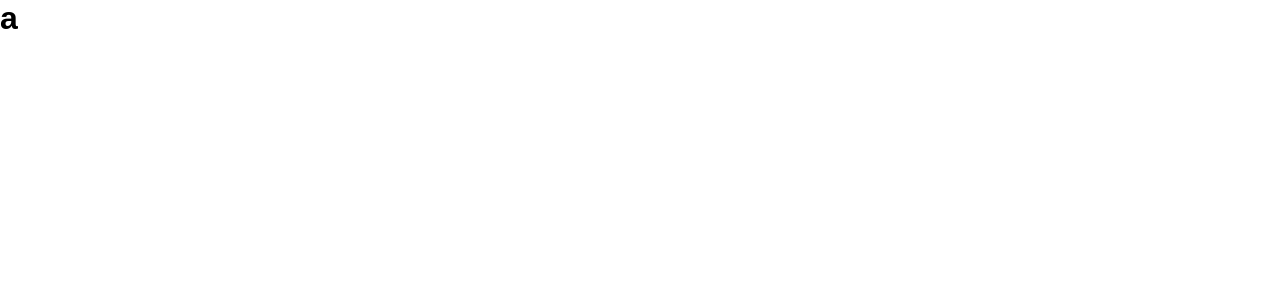
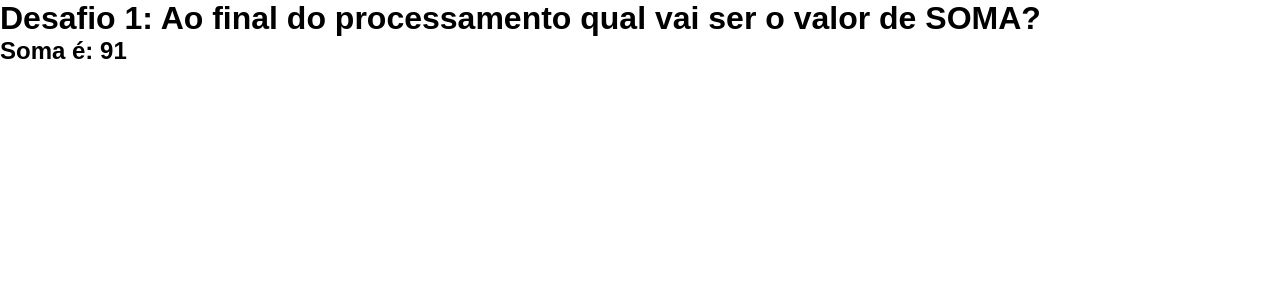
Before and after one commit to vinicius-melo99/targetsistemas-desafio, a React (Vite) app: page / in a window 1280 px wide. Shown: the top 300 px of the page. Built offline with nearby package versions, Linux system fonts and the light colour scheme.

Commit message:
feat: solução desafio 1

```diff
--- a/package.json
+++ b/package.json
@@ -4,7 +4,7 @@
   "version": "0.0.0",
   "type": "module",
   "scripts": {
-    "dev": "vite",
+    "dev": "vite --open",
     "build": "tsc -b && vite build",
     "lint": "eslint .",
     "preview": "vite preview"
--- a/src/App.tsx
+++ b/src/App.tsx
@@ -1,7 +1,22 @@
+import { useEffect, useState } from 'react';
+import sum from './functions/sum';
+
 function App() {
+  const [challengeOne, setChallangeOne] = useState<number>();
+
+  useEffect(() => {
+    const result = sum();
+    setChallangeOne(result);
+  }, []);
+
   return (
     <>
-      <h1>a</h1>
+      <div>
+        <h1>
+          Desafio 1: Ao final do processamento qual vai ser o valor de SOMA?
+        </h1>
+        <h2>Soma é: {challengeOne}</h2>
+      </div>
     </>
   );
 }
--- /dev/null
+++ b/src/functions/sum.ts
@@ -0,0 +1,17 @@
+// Observe o trecho de código abaixo: int INDICE = 13, SOMA = 0, K = 0;
+// Enquanto K < INDICE faça { K = K + 1; SOMA = SOMA + K; }
+// Imprimir(SOMA);
+// Ao final do processamento, qual será o valor da variável SOMA?
+
+export default () => {
+  const INDICE = 13;
+  let SOMA = 0;
+  let K = 0;
+
+  while (K < INDICE) {
+    K += 1;
+    SOMA += K;
+  }
+
+  return SOMA;
+};
```
